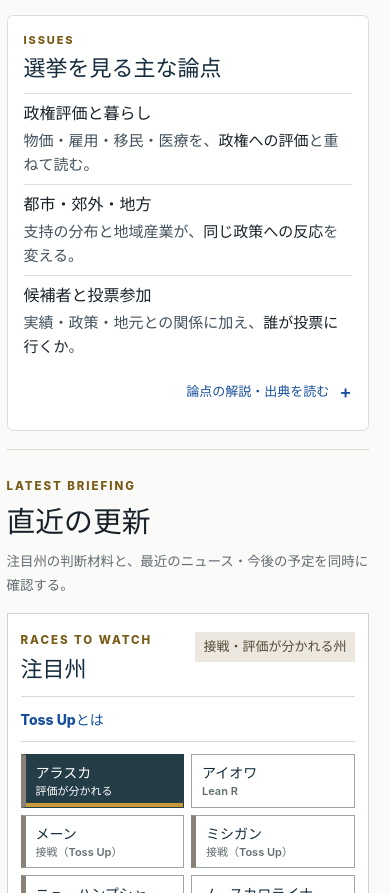
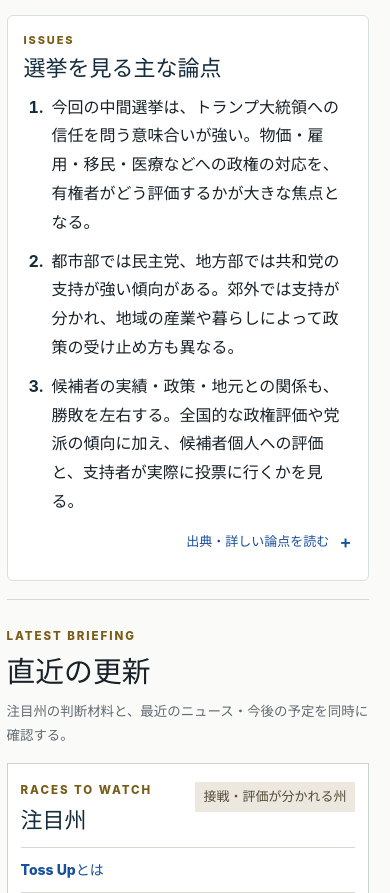
Before and after one commit to guchio2366-dev/us-midterms-2026, a website built with Vite: page index.html in a window 390 px wide. Shown: the part 1290-2183 px from the top of the page. Built offline with nearby package versions, Linux system fonts and the light colour scheme.

Commit message:
Present election context as three clear, always-visible explanations (#18)

```diff
--- a/src/data/content.ts
+++ b/src/data/content.ts
@@ -17,29 +17,21 @@ export const introductionContent = {
   impact: '議席配分が変わると、法案や予算を決め、大統領の政策や人事を進めたり制約したりする議会の力関係が変わる。',
   issueOverview: [
     [
-      {text:'今回の中間選挙では、'},
-      {text:'トランプ政権の運営や政策への評価',strong:true},
-      {text:'が、全国の選挙情勢を左右する大きな要因となる。'},
+      {text:'今回の中間選挙は、トランプ大統領への信任を問う意味合いが強い。',strong:true},
     ],
     [
-      {text:'都市部',strong:true},{text:'では民主党、'},
-      {text:'地方部',strong:true},{text:'では共和党の支持が強い傾向があり、'},
-      {text:'郊外',strong:true},{text:'では支持が分かれている。'},
+      {text:'物価・雇用・移民・医療などへの政権の対応を、有権者がどう評価するかが大きな焦点となる。'},
     ],
     [
-      {text:'物価や雇用、移民、医療',strong:true},
-      {text:'などは複数の州に共通する論点で、同じ政策でも地域の産業や暮らしによって受け止め方が異なる。'},
+      {text:'都市部では民主党、地方部では共和党の支持が強い傾向がある。',strong:true},
     ],
     [
-      {text:'候補者の実績や政策姿勢、地元との関係',strong:true},
-      {text:'によって、全国的な党派の傾向と異なる結果になる場合もある。'},
+      {text:'郊外では支持が分かれ、地域の産業や暮らしによって政策の受け止め方も異なる。'},
     ],
     [
-      {text:'支持する相手が変わることに加え、'},
-      {text:'どの支持層が実際に投票に行くか',strong:true},
-      {text:'も結果を左右する。'},
+      {text:'候補者の実績・政策・地元との関係も、勝敗を左右する。',strong:true},
     ],
-    [{text:'全国の傾向と各州の事情を併せて読むことで、接戦の理由や議席が動く条件を考えやすくなる。'}],
+    [{text:'全国的な政権評価や党派の傾向に加え、候補者個人への評価と、支持者が実際に投票に行くかを見る。'}],
   ] satisfies readonly IntroSentence[],
   capability: '地図で州の情勢・候補者・争点を確認し、当選者や会派を選ぶと、上院の議席配分がどう変わるか試せる。',
   institutionSourceIds: ['senate-class-2','house-explained','house-legislative-process','federal-election-date'],
--- a/src/ui/overview.css
+++ b/src/ui/overview.css
@@ -32,11 +32,12 @@ main > .jump-nav a[href="#overview"] { border-bottom-color: var(--gold); }
 .opening-dem { color: #2166ac; margin-right: 12px; }
 .opening-rep { color: #a5262e; }
 #overview .opening-footnote { margin: 7px 0 0; font-size: .75rem; line-height: 1.5; color: #52616a; }
-.opening-issues { margin: 0; }
-.opening-issues > div { display: grid; grid-template-columns: 10rem minmax(0, 1fr); gap: 8px 16px; padding: 7px 0; border-top: 1px solid #dce1e2; }
-.opening-issues dt { font-weight: 700; font-size: 1rem; }
-.opening-issues dd { margin: 0; font-size: .9375rem; line-height: 1.6; color: #43525d; }
-.opening-issues dd strong { font-weight: 600; color: var(--ink); }
+.opening-issue-explanations { margin: 0; padding-left: 1.5em; }
+.opening-issue-explanations li { padding-left: .25em; }
+.opening-issue-explanations li + li { margin-top: 10px; }
+.opening-issue-explanations li::marker { font-weight: 700; color: var(--navy); }
+#overview .opening-issue-explanations p { margin: 0; font-size: 1rem; line-height: 1.8; }
+.opening-issue-explanations strong { color: var(--ink); }
 #overview .opening-details { margin: 4px 0 0; border: 0; padding: 0; }
 #overview .opening-details > summary { display: flex; align-items: center; justify-content: flex-end; gap: 10px; min-height: 36px; padding: 6px 0; color: #174f9e; font-size: .8125rem; font-weight: 600; list-style: none; cursor: pointer; }
 #overview .opening-details > summary::-webkit-details-marker { display: none; }
@@ -98,14 +99,11 @@ main > .jump-nav a[href="#overview"] { border-bottom-color: var(--gold); }
   #overview .overview-grid { gap: 16px; grid-template-columns: minmax(0, 1fr) minmax(0, 1fr); }
   #overview .opening-card { padding: 16px; }
   .opening-seats th, .opening-seats td { padding-inline: 7px; }
-  .opening-issues > div { display: block; }
-  .opening-issues dd { margin-top: 4px; }
   .opening-total { display: none; }
 }
 @media (max-width: 959px) {
   #overview .overview-grid { grid-template-columns: minmax(0, 1fr); grid-template-areas: "overview" "senate" "issues"; }
   #overview .opening-context { display: contents; }
-  .opening-issues > div { display: grid; }
 }
 @media (max-width: 600px) {
   :root { --opening-width: calc(100vw - 28px); --mast-width: calc(100vw - 28px); }
@@ -121,7 +119,6 @@ main > .jump-nav a[href="#overview"] { border-bottom-color: var(--gold); }
   .opening-seats td:nth-child(2) { width: 37%; }
   .opening-seats .opening-dem, .opening-seats .opening-rep { display: block; margin: 0; }
   .opening-seats small { font-size: .75rem; }
-  .opening-issues > div { display: block; }
   #overview .provisional-totals > div { gap: 5px; }
   #overview .provisional-totals span { font-size: .8125rem; }
   #overview .provisional-totals b { font-size: 2.25rem; }
--- a/src/ui/overview.ts
+++ b/src/ui/overview.ts
@@ -52,14 +52,10 @@ export function introductionMarkup() {
       </section>
       <section class="opening-card intro-issues-card" aria-labelledby="intro-issues-heading">
         <p class="kicker">ISSUES</p><h2 id="intro-issues-heading">選挙を見る主な論点</h2>
-        <dl class="opening-issues">
-          <div><dt>政権評価と暮らし</dt><dd>物価・雇用・移民・医療を、<strong>政権への評価</strong>と重ねて読む。</dd></div>
-          <div><dt>都市・郊外・地方</dt><dd>支持の分布と地域産業が、<strong>同じ政策への反応</strong>を変える。</dd></div>
-          <div><dt>候補者と投票参加</dt><dd>実績・政策・地元との関係に加え、<strong>誰が投票に行くか</strong>。</dd></div>
-        </dl>
-        <details class="opening-details"><summary>論点の解説・出典を読む</summary><div>
-          <p>${introductionContent.issueOverview.slice(0,3).map(sentenceMarkup).join('')}</p>
-          <p>${introductionContent.issueOverview.slice(3).map(sentenceMarkup).join('')}</p>
+        <ol class="opening-issue-explanations">
+          ${[0,2,4].map(start => `<li><p>${introductionContent.issueOverview.slice(start,start+2).map(sentenceMarkup).join('')}</p></li>`).join('')}
+        </ol>
+        <details class="opening-details"><summary>出典・詳しい論点を読む</summary><div>
           <p class="opening-source-links">${sourceLinks(introductionContent.issueSourceIds)}</p>
           <button id="open-issues" class="opening-text-button" type="button">既存の8つの論点を詳しく読む</button>
         </div></details>
```
Also changed, not shown: CURRENT_STATE.md (+2 -0 lines), docs/pc-opening-layout-20260922.md (+4 -0 lines), tests/overview.test.ts (+6 -1 lines).
